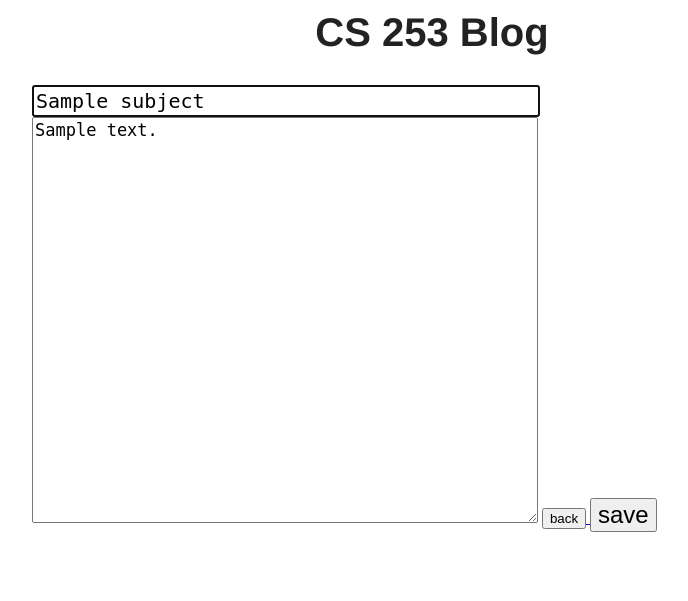
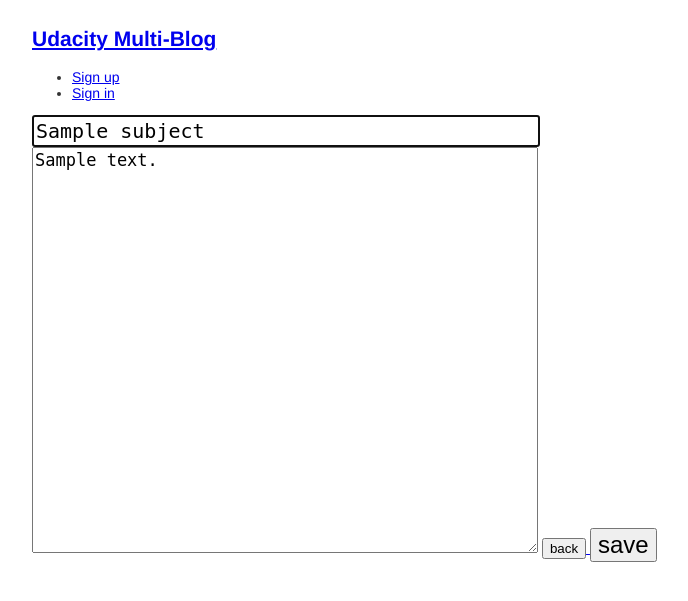
Before and after one commit to StephenOrgan/multi-user-blog, a Python web app: template templates/editpost.html in a window 1280 px wide. Shown: the top 601 px of the page, without its empty margins (208-896 px from the left). Run offline with Jinja, Linux system fonts and the light colour scheme; the template is opened without the code that fills it: most values are stand-ins (such as "Sample title", 1, 10 or a date in 2020).

Commit message:
updates to delete post

```diff
--- a/handlers/login.py
+++ b/handlers/login.py
@@ -13,7 +13,7 @@ class Login(BlogHandler):
         u = User.login(username, password)
         if u:
             self.login(u)
-            self.redirect('/blog')
+            self.redirect('/')
         else:
             msg = 'Invalid login'
             self.render('login-form.html', error = msg)
--- a/handlers/logout.py
+++ b/handlers/logout.py
@@ -3,4 +3,4 @@ from handlers.bloghandler import BlogHandler
 class Logout(BlogHandler):
     def get(self):
         self.logout()
-        self.redirect('/signup')
+        self.redirect('/')
--- a/main.py
+++ b/main.py
@@ -47,7 +47,7 @@ app = webapp2.WSGIApplication([
 								('/([0-9]+)', Post),
 								('/newpost', NewPost),
 								('/([0-9]+)/editpost', EditPost),
-								('/([0-9]+)/([0-9]+)/deletepost/([0-9]+)', DeletePost),
+								('/([0-9]+)/deletepost/([0-9]+)', DeletePost),
 								('/([0-9]+)/([0-9]+)/editcomment/([0-9]+)', EditComment),
 								('/([0-9]+)/([0-9]+)/deletecomment/([0-9]+)', DeleteComment),
                                ],
--- a/models/post.py
+++ b/models/post.py
@@ -6,7 +6,7 @@ class Post(db.Model):
     content = db.TextProperty(required = True)
     created_at = db.DateTimeProperty(auto_now_add = True)
     updated_at = db.DateTimeProperty(auto_now = True)
-    user_id = db.IntegerProperty(required = False)
+    user_id = db.IntegerProperty(required = True)
 
     #this method replaces end lines with <br>.  It's called from permalink.html {{post.render() | safe}}
     # which is then rendered to post.html and put into the base template
--- a/templates/base.html
+++ b/templates/base.html
@@ -3,18 +3,47 @@
 <head>
   <link type="text/css" rel="stylesheet" href="/static/main.css" />
 
-  <title>CS 253 Blog</title>
+  <title>Udacity MultiUser Blog</title>
 </head>
 
 <body>
-  <a href="/blog" class="main-title">
-    CS 253 Blog
-  </a>
 
-  <div id="content">
-  {% block content %}
-  {% endblock %}
-  </div>
+  <div class="wrapper">
+		<nav class="navigation">
+			<div class="container">
+				<a href="/" class="navigation__title">
+					<!-- <img class="title__image" src="/static/images/compose.svg" alt=""> -->
+					{% if user %}
+						<h1 class="title__text">Welcome, {{user.name}}!</h1>
+					{% else %}
+						<h1 class="title__text">Udacity Multi-Blog</h1>
+					{% endif %}
+				</a>
+				<ul class="navigation__list">
+					{% if user %}
+						<li class="list__item">
+							<a href="/newpost" class="list__item__link">New Post</a>
+						</li>
+						<li class="list__item">
+							<a href="/logout" class="list__item__link">Log out</a>
+						</li>
+					{% else %}
+						<li class="list__item">
+							<a href="/signup" class="list__item__link">Sign up</a>
+						</li>
+						<li class="list__item">
+							<a href="/login" class="list__item__link">Sign in</a>
+						</li>
+					{% endif %}
+				</ul>
+			</div>
+
+	<div id="content">
+		{% block content %}
+		{{error}}
+		{% endblock %}
+	</div>
+
 </body>
 
 </html>
```
Also changed, not shown: handlers/deletepost.py (+3 -4 lines), handlers/editpost.py (+11 -8 lines), templates/permalink.html (+18 -1 lines), templates/post.html (+10 -4 lines), 8 other files.
